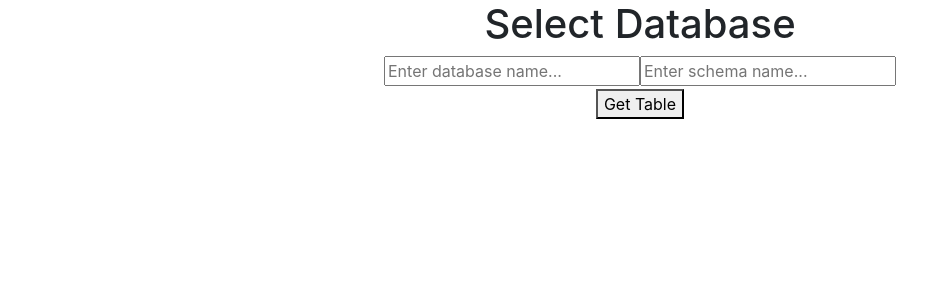
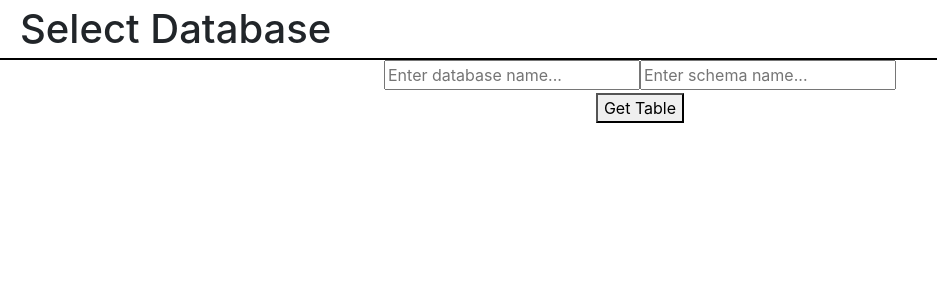
Before and after one commit to SkinnyPigeon/vault_bot_frontend, a React (Create React App) app: page / in a window 1280 px wide. Shown: the top 300 px of the page, without its empty margins (0-937 px from the left). Built offline with nearby package versions, Linux system fonts and the light colour scheme.

Commit message:
got the basic header in place

```diff
--- a/src/components/main/Main.js
+++ b/src/components/main/Main.js
@@ -3,6 +3,8 @@ import DatabaseSelector from '../../ui/databaseSelector/DatabaseSelector';
 import SubmitButton from '../../ui/submitButton/SubmitButton';
 import TablesTable from '../../ui/tablesTable/TablesTable';
 import BackButton from '../../ui/backButton/BackButton';
+
+import styles from './Main.module.css';
 
 export default class Main extends Component {
     state = {
@@ -21,7 +23,9 @@ export default class Main extends Component {
 
     componentDidMount() {
         let display = <div>
+            <div className={styles.header}>
                 <h1>Select Database</h1>
+            </div>
             <DatabaseSelector
                 selectDatabase={this.selectDatabase}
                 selectSchema={this.selectSchema}
@@ -103,7 +107,7 @@ export default class Main extends Component {
             .then(response => response.json())
             .then(data => {
                 let columns = {}
-            for(let column in data.columnNames) {
+                for (let column in data.columnNames) {
                     console.log(data.columnNames[column])
                     columns[data.columnNames[column]] = {
                         selected: false,
@@ -156,7 +160,9 @@ export default class Main extends Component {
     goBackToTableSelection = () => {
         this.setState({
             display: <div>
+                <div className={styles.header}>
                     <h1>Select Table</h1>
+                </div>
                 <TablesTable
                     header={["Table Names"]}
                     rows={this.state.tableNames}
@@ -177,10 +183,12 @@ export default class Main extends Component {
     }
 
     componentDidUpdate(prevProps, prevState) {
-        if(this.checkArrays(this.state.tableNames, prevState.tableNames)) {
+        if (this.checkArrays(this.state.tableNames, prevState.tableNames)) {
             this.setState({
                 display: <div>
+                    <div className={styles.header}>
                         <h1>Select Table</h1>
+                    </div>
                     <TablesTable
                         header={["Table Names"]}
                         rows={this.state.tableNames}
@@ -191,21 +199,27 @@ export default class Main extends Component {
                 </div>
             })
         }
-        if(this.state.table !== prevState.table && this.state.table) {
+        if (this.state.table !== prevState.table && this.state.table) {
             this.getColumns()
         }
-        if(this.checkArrays(this.state.columnNames, prevState.columnNames)) {
+        if (this.checkArrays(this.state.columnNames, prevState.columnNames)) {
             this.setState({
                 display: <div>
+                    <div className={styles.header}>
                         <h1>Select Columns</h1>
                         <h3>{this.state.table}</h3>
+                        <input
+                            placeholder={"Enter Satellite Name"}
+                            onChange={this.selectSatellite}
+                        />
+                    </div>
                     <TablesTable
                         header={["Column Names", "Selected", "Primary Key"]}
                         rows={this.state.columnNames}
                         select={this.selectColumn}
                         selectable={true}
                         columns={this.state.columns}
-                        selectSatellite={this.selectSatellite}
+                        // selectSatellite={this.selectSatellite}
                     />
                     <BackButton
                         text="Select Database"
--- a/src/components/main/Main.module.css
+++ b/src/components/main/Main.module.css
@@ -0,0 +1,54 @@
+.header {
+    min-height: 60px;
+    border-bottom: 2px solid black;
+    position: relative;
+}
+
+.header h1 {
+    display: inline;
+    position: absolute;
+    left: 0;
+    margin: 0;
+    padding-left: 20px;
+    top: 50%;
+    -ms-transform: translateY(-50%);
+    transform: translateY(-50%);
+}
+
+.header h3 {
+    display: inline;
+    position: absolute;
+    margin: 0;
+    left: 50%;
+    top: 50%;
+    -ms-transform: translate(-50%, -50%);
+    transform: translate(-50%, -50%);
+}
+
+.header input {
+    position: absolute;
+    right: 0;
+    margin-right: 20px;
+    top: 50%;
+    -ms-transform: translateY(-50%);
+    transform: translateY(-50%);
+}
+
+/* .header h1 {
+    float: left;
+    width: 33.3333%;
+    text-align: left;
+
+}
+
+.header h3 {
+    float: left;
+    width: 33.3333%;
+    text-align: center;
+}
+
+.header input {
+    float: left;
+    width: 33.3333%;
+    text-align: right;
+} */
--- a/src/ui/tablesTable/TablesTable.js
+++ b/src/ui/tablesTable/TablesTable.js
@@ -26,14 +26,7 @@ export default class TablesTable extends Component {
     makeTable = () => {
         let header = this.generateHeader();
         let rows = this.generateRows();
-        let satelliteInput = <input
-            placeholder="Enter Satellite Name..."
-            onChange={this.props.selectSatellite}
-            className={styles.inputWrapper}
-        />
-        let satellite = this.props.selectable ? satelliteInput : '';
         let table = <div>
-            {satellite}
             <table className='table table-bordered table-hover'>
                 <thead>
                     {header}
```
Lines whose indentation alone changed are shown as unchanged.
